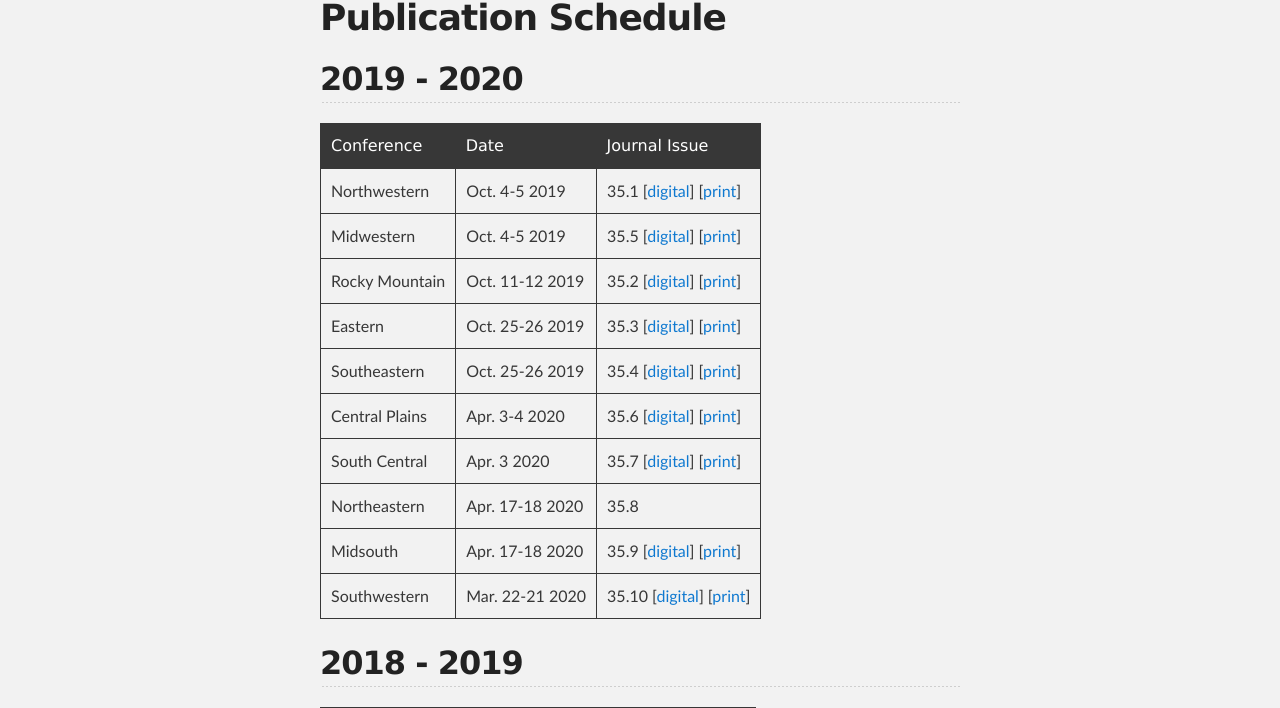
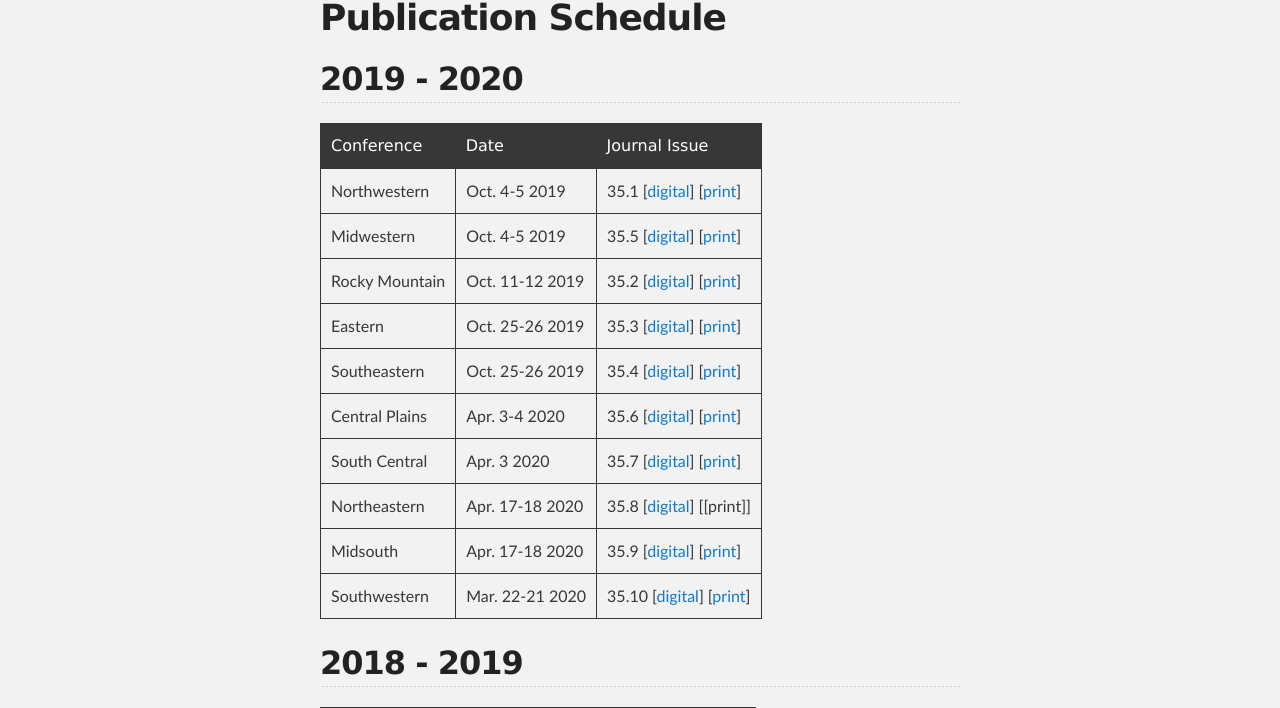
Before and after one commit to ccsc-journal/ccsc-editor, a Jekyll site: the page built from docs/index.md, in a window 1280 px wide. Shown: the part 648-1356 px from the top of the page. Built offline with Jekyll 4.4.1, drawn with Linux system fonts in a browser that asks for light colours; our own code applies the rules of GitHub Pages for plain Markdown files.

Commit message:
add digital for 35.8

```diff
--- a/docs/index.md
+++ b/docs/index.md
@@ -25,7 +25,7 @@ Sciences in Colleges" according to the following schedule.
 | Southeastern | Oct. 25-26 2019 | 35.4 [[digital](http://www.ccsc.org/publications/journals/SE2019.pdf)] [[print](https://www.amazon.com/dp/1696005221)] |
 | Central Plains | Apr. 3-4 2020 | 35.6 [[digital](http://ccsc.org/publications/journals/CP2020.pdf)] [[print](https://www.amazon.com/dp/B0863S9KS3)] |
 | South Central | Apr. 3 2020 | 35.7 [[digital](http://ccsc.org/publications/journals/SC2020.pdf)] [[print](https://www.amazon.com/dp/B0863R6BDC)] |
-| Northeastern | Apr. 17-18 2020 | 35.8 |
+| Northeastern | Apr. 17-18 2020 | 35.8 [[digital](http://ccsc.org/publications/journals/NE2020.pdf)] [[print]]|
 | Midsouth | Apr. 17-18 2020 | 35.9 [[digital](http://ccsc.org/publications/journals/MS2020.pdf)] [[print](https://www.amazon.com/dp/B0874JF86X)] |
 | Southwestern | Mar. 22-21 2020 | 35.10 [[digital](http://ccsc.org/publications/journals/SW2020.pdf)] [[print](https://www.amazon.com/dp/B0863R7GVL)]|
 
```
